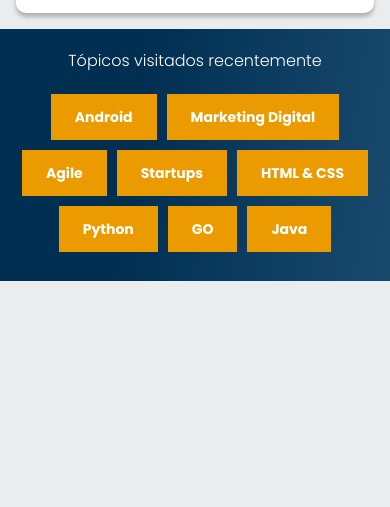
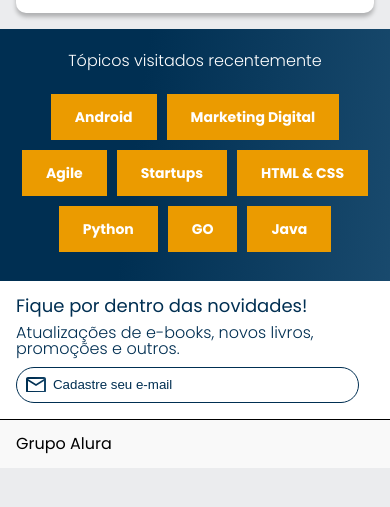
Before and after one commit to EduardoBontoin/AluraBooks, a plain HTML site: page index.html in a window 390 px wide. Shown: the part 1483-1990 px from the top of the page. After the commit the page ends 1951 px from the top, so only its background shows below. Drawn offline with nearby package versions, Linux system fonts and the light colour scheme.

Commit message:
FInalizado versao Mobile

```diff
--- a/index.html
+++ b/index.html
@@ -172,12 +172,18 @@
                 <a href="#" class="topicos__link">Java</a>
             </li>
         </ul>
-
     </section>
 
+    <section class="contato">
+        <h2 class="contato__titulo">Fique por dentro das novidades!</h2>
+        <p class="contato__texto">Atualizações de e-books, novos livros, promoções e outros.</p>
+        <input type="email" class="contato__input" placeholder="Cadastre seu e-mail">
+    </section>
 
+    <footer class="rodape">
 
-
+        <h3 class="rodape__logo">Grupo Alura</h3>
+    </footer>
 
     <script src="https://cdn.jsdelivr.net/npm/swiper@10/swiper-bundle.min.js"></script>
      <script>
--- a/styles.css
+++ b/styles.css
@@ -3,6 +3,9 @@
 @import url("styles/banner.css");
 @import url("styles/carrossel.css");
 @import url("styles/topicos.css");
+@import url("styles/contato.css");
+@import url("styles/footer.css");
+
 
 
 :root {
--- /dev/null
+++ b/styles/contato.css
@@ -0,0 +1,31 @@
+.contato {
+    background-color: var(--cor-branco);
+    padding: 1em;
+
+
+}
+.contato__titulo{
+    font-size: 18px;
+    color: var(--azul-escuro);
+    font-weight: 400;
+}
+.contato__texto{
+    margin: 10px 0;
+    color: var(--azul-escuro);
+    font-weight: 300;
+}
+
+.contato__input {
+    padding: 0.7em;
+    width: 90%;
+    border-radius:24px;
+    border: 1px solid var(--azul-escuro);
+}
+.contato__input::placeholder {
+    background-image: url(../img/Email.svg);
+    background-repeat: no-repeat;
+    background-position: inherit;
+    padding-left: 2em;
+    color: var(--azul-escuro);
+
+}
--- /dev/null
+++ b/styles/footer.css
@@ -0,0 +1,7 @@
+.rodape{
+    padding: 1em;
+    font-weight: 400;
+    background-color: #F9F9F9;
+    border-top: 0.5px solid black;
+    /* font-family: var(--fonte-principal); */
+}
--- a/styles/header.css
+++ b/styles/header.css
@@ -1,10 +1,16 @@
+
+#menu {
+    display: none;
+}
 .cabecalho__menu-hamburguer {
+    margin-left: 10px;
     width: 24px;
     height: 24px;
     background-image: url("../img/Menu.svg");
     background-repeat: no-repeat;
     background-position: center;
     display: inline-block;
+
 }
 
 .cabecalho {
--- a/styles/topicos.css
+++ b/styles/topicos.css
@@ -1,7 +1,6 @@
 .topicos{
     background: var(--azul-degrade);
     padding: 24px 0;
-    margin-bottom: 300px;
     text-align: center;
 
 
```
